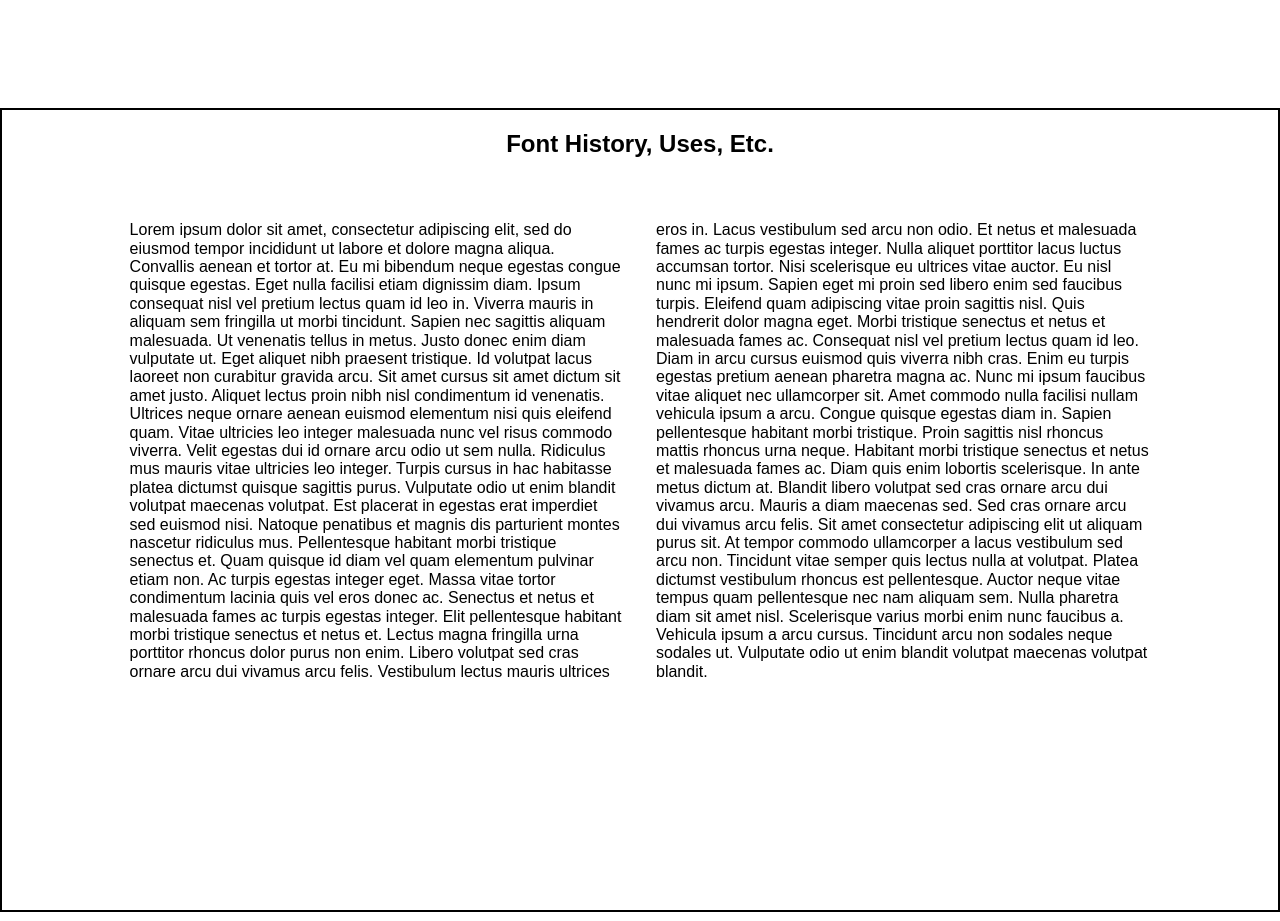
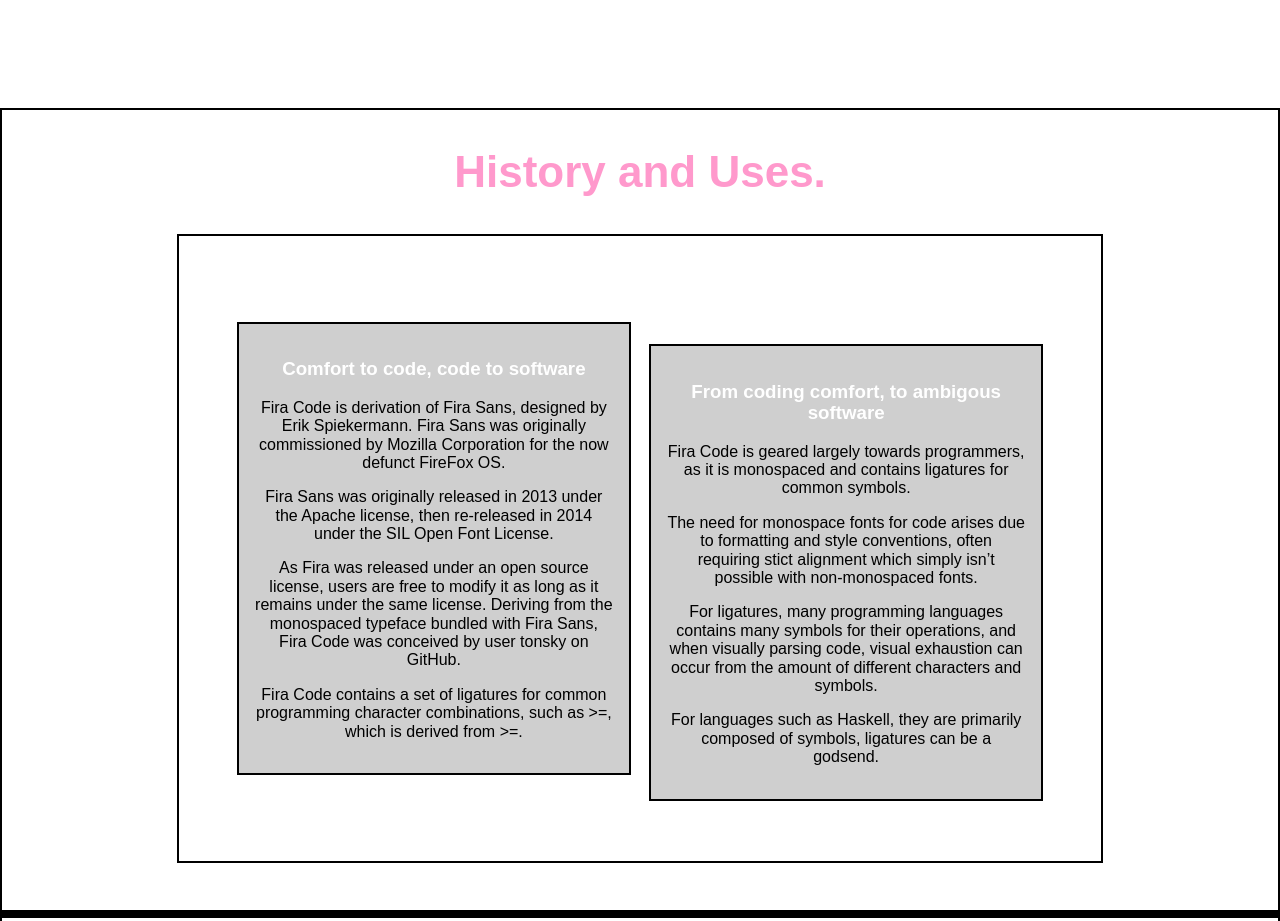
Before and after one commit to Sylverena/FiraCode-TypeSpecimen, a plain HTML site: page src/index.html in a window 1280 px wide. Shown: the part 1500-2421 px from the top of the page. Drawn offline with nearby package versions, Linux system fonts and the light colour scheme.

Commit message:
Finished landing 3

```diff
--- a/src/css/styles.css
+++ b/src/css/styles.css
@@ -20,6 +20,7 @@ div
 .heading
 {
     font-size: 5em;
+    color: #404040;
 }
 
 .flex-center
@@ -27,7 +28,33 @@ div
     display: flex;
     justify-content: center;
     align-items: center;
+}
 
+.flex-center.two-col
+{
+    max-width: 70vw;
+    gap: 2%;
+    min-height: 75%;
+    padding: 1%;
+}
+
+.item
+{
+    max-width: 40%;
+    padding: 1em;
+    background-color: #cfcfcf;
+}
+
+.item h3
+{
+    color: white;
+}
+
+.item.right
+{
+    position: relative;
+    top: 2em;
+    margin-bottom: 1em;
 }
 
 .flex-col
@@ -40,13 +67,6 @@ div
     text-align: center;
     margin-left: auto;
     margin-right: auto;
-}
-
-.two-col
-{
-    columns: auto 2;
-    margin: 5% 10%;
-    gap: 2em;
 }
 
 .nav:hover
--- a/src/index.html
+++ b/src/index.html
@@ -20,46 +20,47 @@
 <h1 class="nav nav-top" id="nav-top">/\</h1>
 <h1 class="nav nav-bottom" id="nav-bottom">\/</h1>
 <div class="landing" id="landing2" style="background-color: unset; visibility: hidden">
-<!-- haha funny dummy div to make the parallax work -->
+    <!-- haha funny dummy div to make the parallax work -->
 </div>
 <div class="parallax-container flex-center flex-col">
     <h1 class="center">[artwork using ligatures here, parallax effect]</h1>
 </div>
 <div class="landing" id="landing3">
-    <h2 class="center">Font History, Uses, Etc.</h2>
-    <p class="two-col">Lorem ipsum dolor sit amet, consectetur adipiscing elit, sed do eiusmod tempor incididunt ut
-        labore et dolore magna aliqua. Convallis aenean et tortor at. Eu mi bibendum neque egestas congue quisque
-        egestas. Eget nulla facilisi etiam dignissim diam. Ipsum consequat nisl vel pretium lectus quam id leo in.
-        Viverra mauris in aliquam sem fringilla ut morbi tincidunt. Sapien nec sagittis aliquam malesuada. Ut venenatis
-        tellus in metus. Justo donec enim diam vulputate ut. Eget aliquet nibh praesent tristique. Id volutpat lacus
-        laoreet non curabitur gravida arcu. Sit amet cursus sit amet dictum sit amet justo. Aliquet lectus proin nibh
-        nisl condimentum id venenatis. Ultrices neque ornare aenean euismod elementum nisi quis eleifend quam. Vitae
-        ultricies leo integer malesuada nunc vel risus commodo viverra.
-        Velit egestas dui id ornare arcu odio ut sem nulla. Ridiculus mus mauris vitae ultricies leo integer. Turpis
-        cursus in hac habitasse platea dictumst quisque sagittis purus. Vulputate odio ut enim blandit volutpat maecenas
-        volutpat. Est placerat in egestas erat imperdiet sed euismod nisi. Natoque penatibus et magnis dis parturient
-        montes nascetur ridiculus mus. Pellentesque habitant morbi tristique senectus et. Quam quisque id diam vel quam
-        elementum pulvinar etiam non. Ac turpis egestas integer eget. Massa vitae tortor condimentum lacinia quis vel
-        eros donec ac.
-        Senectus et netus et malesuada fames ac turpis egestas integer. Elit pellentesque habitant morbi tristique
-        senectus et netus et. Lectus magna fringilla urna porttitor rhoncus dolor purus non enim. Libero volutpat sed
-        cras ornare arcu dui vivamus arcu felis. Vestibulum lectus mauris ultrices eros in. Lacus vestibulum sed arcu
-        non odio. Et netus et malesuada fames ac turpis egestas integer. Nulla aliquet porttitor lacus luctus accumsan
-        tortor. Nisi scelerisque eu ultrices vitae auctor. Eu nisl nunc mi ipsum.
-        Sapien eget mi proin sed libero enim sed faucibus turpis. Eleifend quam adipiscing vitae proin sagittis nisl.
-        Quis hendrerit dolor magna eget. Morbi tristique senectus et netus et malesuada fames ac. Consequat nisl vel
-        pretium lectus quam id leo. Diam in arcu cursus euismod quis viverra nibh cras. Enim eu turpis egestas pretium
-        aenean pharetra magna ac. Nunc mi ipsum faucibus vitae aliquet nec ullamcorper sit. Amet commodo nulla facilisi
-        nullam vehicula ipsum a arcu. Congue quisque egestas diam in. Sapien pellentesque habitant morbi tristique.
-        Proin sagittis nisl rhoncus mattis rhoncus urna neque.
-        Habitant morbi tristique senectus et netus et malesuada fames ac. Diam quis enim lobortis scelerisque. In ante
-        metus dictum at. Blandit libero volutpat sed cras ornare arcu dui vivamus arcu. Mauris a diam maecenas sed. Sed
-        cras ornare arcu dui vivamus arcu felis. Sit amet consectetur adipiscing elit ut aliquam purus sit. At tempor
-        commodo ullamcorper a lacus vestibulum sed arcu non. Tincidunt vitae semper quis lectus nulla at volutpat.
-        Platea dictumst vestibulum rhoncus est pellentesque. Auctor neque vitae tempus quam pellentesque nec nam aliquam
-        sem. Nulla pharetra diam sit amet nisl. Scelerisque varius morbi enim nunc faucibus a. Vehicula ipsum a arcu
-        cursus. Tincidunt arcu non sodales neque sodales ut. Vulputate odio ut enim blandit volutpat maecenas volutpat
-        blandit.</p>
+    <h2 class="center" style="font-size: 2.75em; color: #ff99cc">History and Uses.</h2>
+    <div class="flex-center two-col center">
+        <div class="item left">
+            <h3>Comfort to code, code to software</h3>
+            <p>
+                Fira Code is derivation of Fira Sans, designed by Erik Spiekermann. Fira Sans was originally
+                commissioned by Mozilla Corporation for the now defunct FireFox OS.
+            </p>
+            <p>Fira Sans was originally released in 2013 under the Apache license, then re-released in 2014 under the
+                SIL Open Font License.
+            </p>
+            <p>
+                As Fira was released under an open source license, users are free to modify it as long as it remains
+                under the same license. Deriving from the monospaced typeface bundled with Fira Sans, Fira Code was
+                conceived by user tonsky on GitHub.
+            </p>
+            <p>
+                Fira Code contains a set of ligatures for common programming character combinations, such as >=, which is
+                derived from <span style="font-variant-ligatures: none">>=</span>.
+            </p>
+        </div>
+        <div class="item right">
+            <h3>From coding comfort, to ambigous software</h3>
+            <p>Fira Code is geared largely towards programmers, as it is monospaced and contains ligatures for common
+                symbols.</p>
+            <p>The need for monospace fonts for code arises due to formatting and style conventions, often requiring
+                stict alignment which simply isn’t possible with non-monospaced fonts.</p>
+            <p>For ligatures, many programming languages contains many symbols for their operations, and when visually
+                parsing code, visual exhaustion can occur from the amount of different characters and symbols.</p>
+            <p>For languages such as Haskell, they are primarily composed of symbols, ligatures can be a godsend.</p>
+        </div>
+    </div>
+</div>
+<div class="landing" id="landing4">
+    <div></div>
 </div>
 </body>
 </html>
```
Also changed, not shown: 1 other file.
